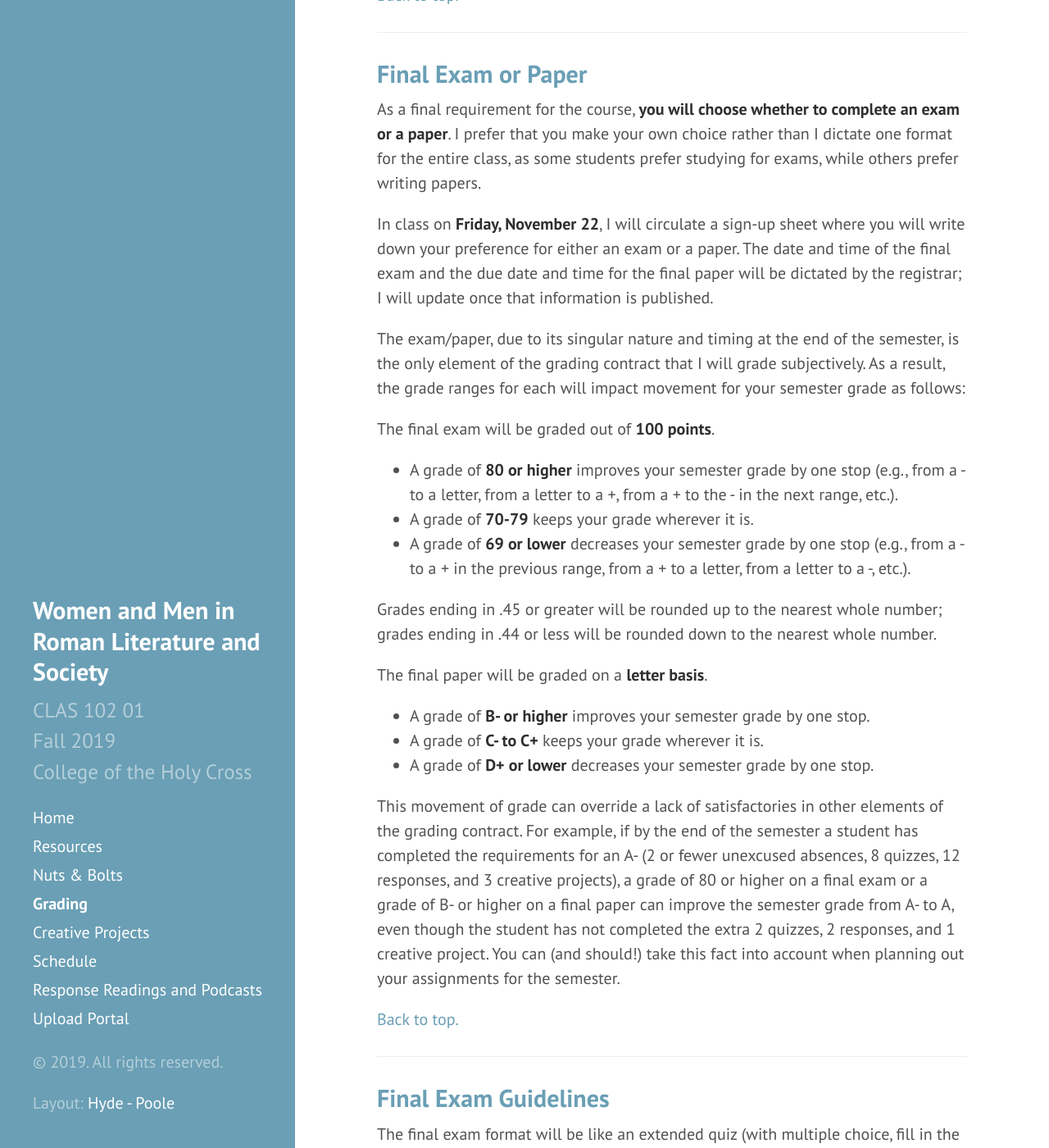
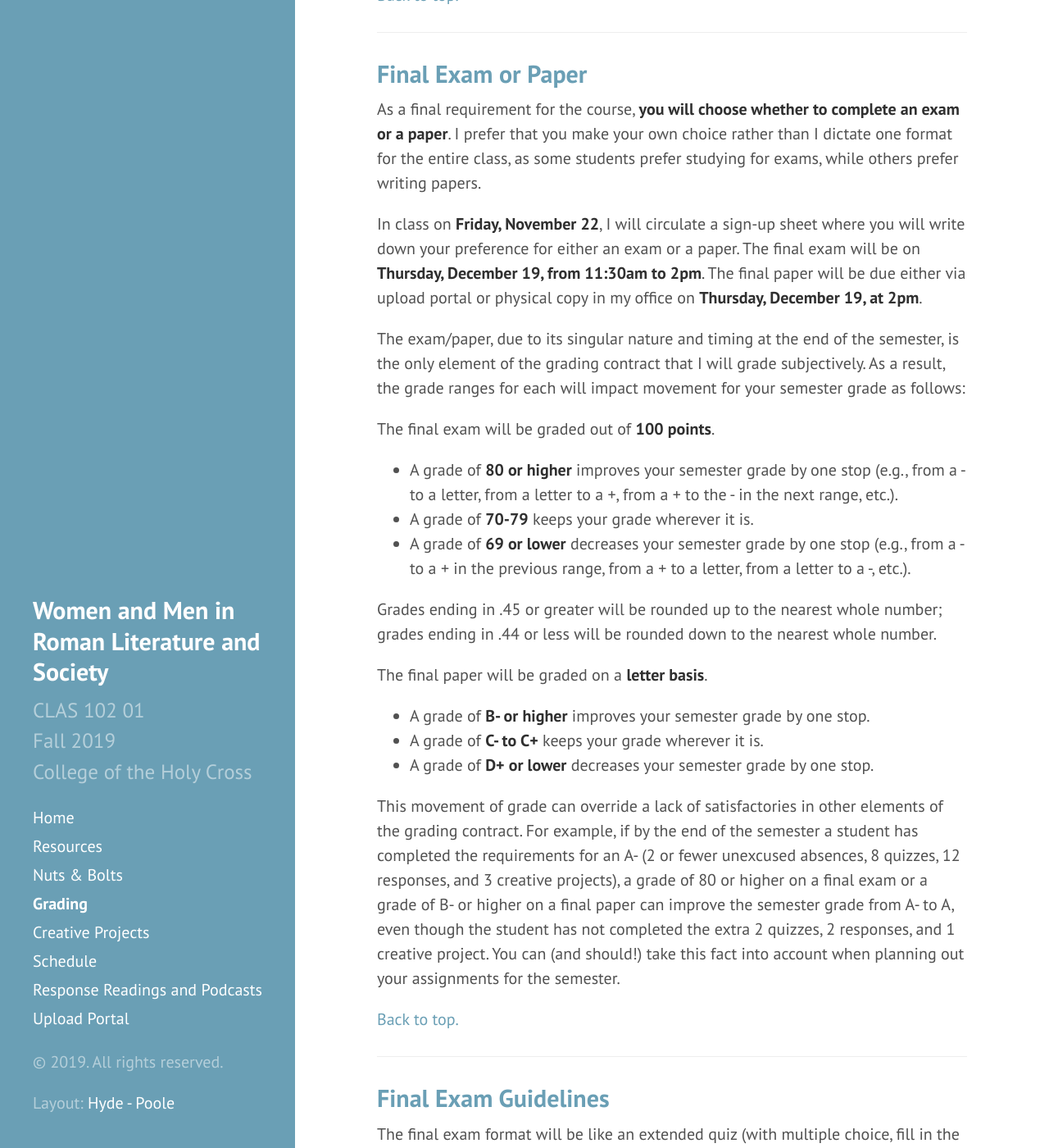
Before and after one commit to DLibatique/CLAS102-F19, a Jekyll site: the page built from _pages/4-grading.md, in a window 1280 px wide and 1400 px high, scrolled down 5920 px. Shown: the whole window at 82% size. Built offline with Jekyll 4.4.1, drawn with Linux system fonts in a browser that asks for light colours; some of the changed text lies outside the part shown.

Commit message:
updated time and date for final exam and paper

```diff
--- a/_pages/4-grading.md
+++ b/_pages/4-grading.md
@@ -160,7 +160,7 @@ The grading rubric for responses can be found [here](https://drive.google.com/op
 
 As a final requirement for the course, **you will choose whether to complete an exam or a paper**. I prefer that you make your own choice rather than I dictate one format for the entire class, as some students prefer studying for exams, while others prefer writing papers.
 
-In class on **Friday, November 22**, I will circulate a sign-up sheet where you will write down your preference for either an exam or a paper. The date and time of the final exam and the due date and time for the final paper will be dictated by the registrar; I will update once that information is published.
+In class on **Friday, November 22**, I will circulate a sign-up sheet where you will write down your preference for either an exam or a paper. The final exam will be on **Thursday, December 19, from 11:30am to 2pm**. The final paper will be due either via upload portal or physical copy in my office on **Thursday, December 19, at 2pm**.
 
 The exam/paper, due to its singular nature and timing at the end of the semester, is the only element of the grading contract that I will grade subjectively. As a result, the grade ranges for each will impact movement for your semester grade as follows:
 
@@ -186,6 +186,8 @@ This movement of grade can override a lack of satisfactories in other elements o
 
 The final exam format will be like an extended quiz (with multiple choice, fill in the blank, and matching questions) with additional short answer questions. The short answers may ask you to compare two passages that we’ve read during the semester, to describe social conditions or institutions in Rome, etc. The final exam will be cumulative.
 
+The final exam will be administered on **Thursday, December 19, from 11:30am to 2pm** in our normal classroom (Beaven 118).
+
 [Back to top.](#top)
 
 ---
@@ -193,6 +195,8 @@ The final exam format will be like an extended quiz (with multiple choice, fill
 ## Final Paper Guidelines
 
 For the final paper, I will provide eight (8) prompts from which you should choose one and write a 5-6pp. (double-spaced) argumentative paper to answer it. If you would like to write an argumentative paper on a topic or text not covered by the prompt options, shoot me an e-mail and we’ll discuss its viability. Specific guidelines are contained [here](/final-paper).
+
+The final paper will be due either via upload portal or physical copy in my office on **Thursday, December 19, at 2pm**.
 
 [Back to top.](#top)
 
```
Also changed, not shown: _pages/6-schedule.md (+2 -1 lines).
